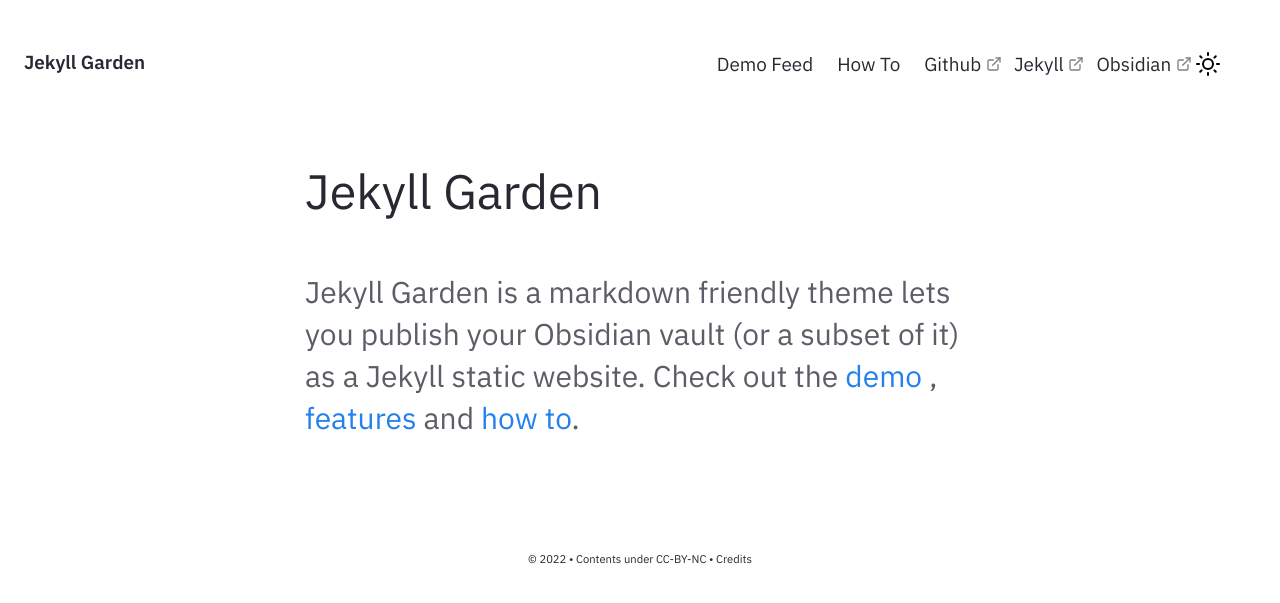
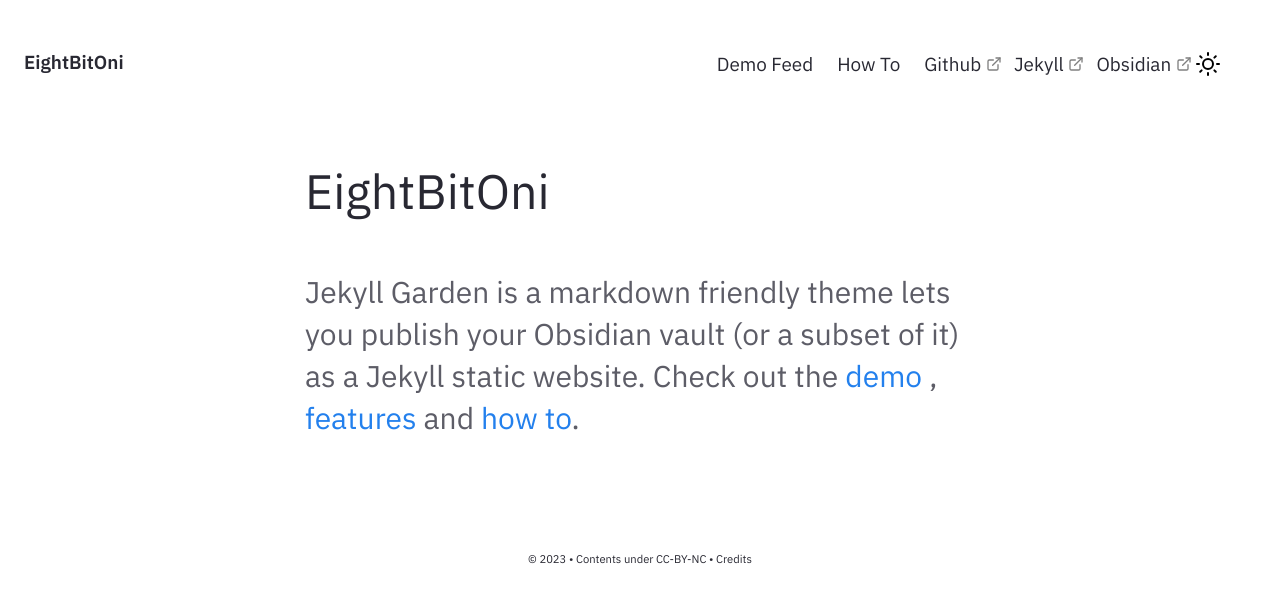
Before and after one commit to EightBitOni/git-old, a Jekyll site: the page built from pages/index.md, in a window 1280 px wide. Shown: the top 603 px of the page. Built offline with Jekyll 4.4.1, drawn with Linux system fonts in a browser that asks for light colours.

Commit message:
Updated config
Updated single line in config

```diff
--- a/_config.yml
+++ b/_config.yml
@@ -27,10 +27,10 @@ baseurl: ""
 
 # Website Header, Description, Footer year and text.
 # If you are deleting this, make sure you remove it from HTML files too
-heading: Jekyll Garden # Change this
+heading: EightBitOni # Change this
 content: Obsidian ready Jekyll Theme
 copyright:
-  year: © 2022
+  year: © 2023
   msg: Contents under CC-BY-NC
 
 # Set title and content for private & broken link tooltop
```
